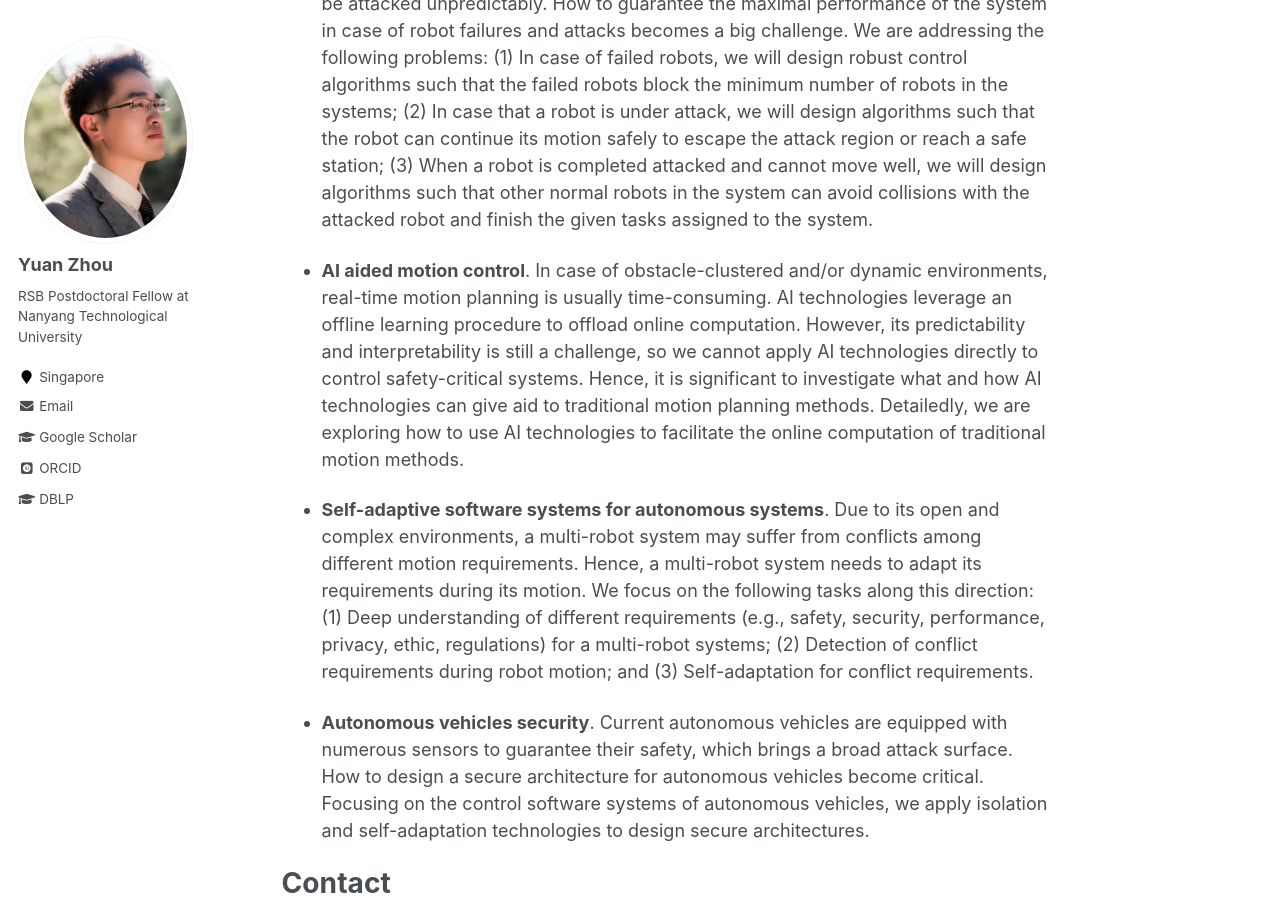
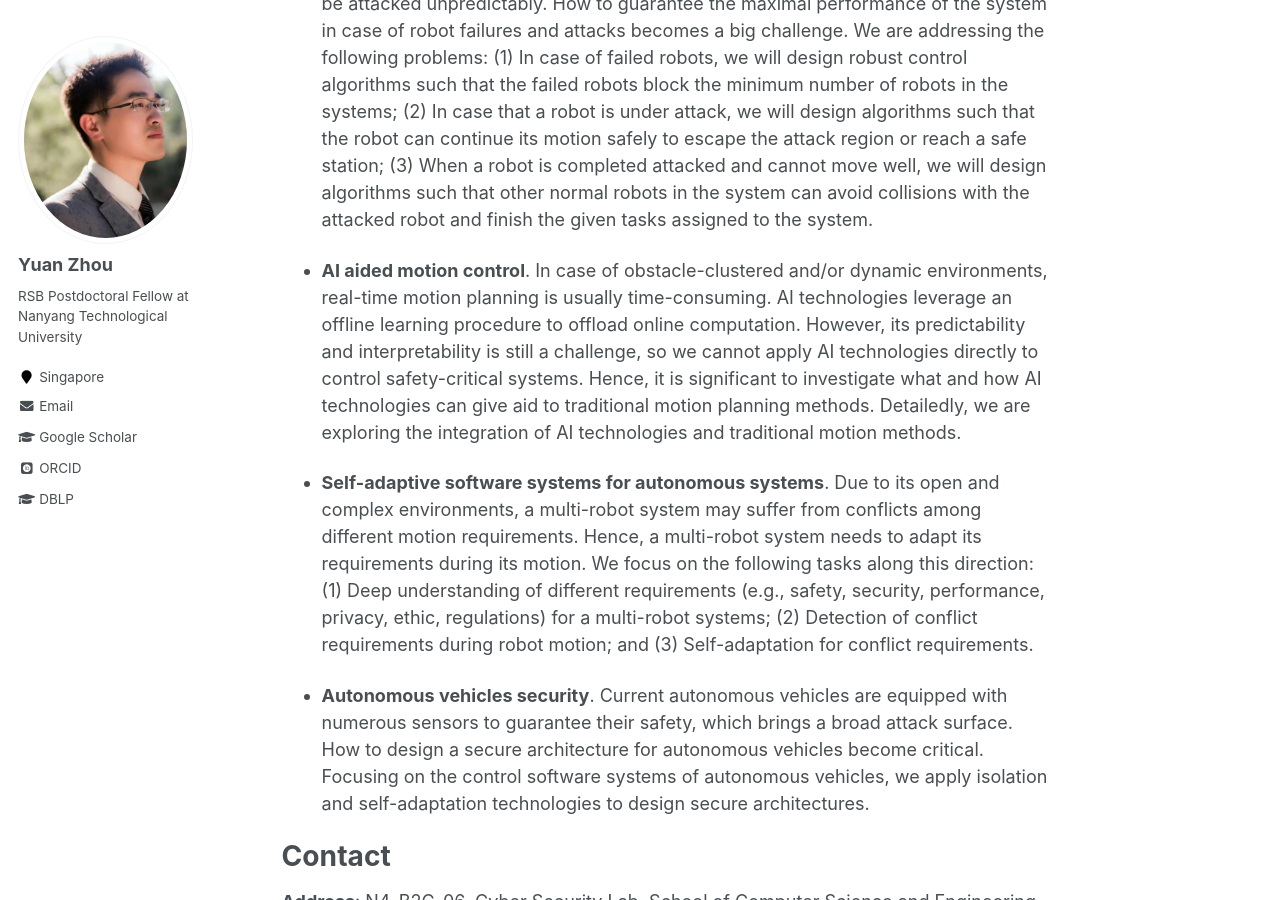
Before and after one commit to yuanzhou-yzhou/yuanzhou-yzhou.github.io, a Jekyll site: the page built from _pages/about.md, in a window 1280 px wide and 900 px high, scrolled down 726 px. Built offline with Jekyll 4.4.1, drawn with Linux system fonts in a browser that asks for light colours; some web fonts are replaced; comment, search, counter and statistics services are not loaded.

Commit message:
Update about.md

```diff
--- a/_pages/about.md
+++ b/_pages/about.md
@@ -21,7 +21,7 @@ To guarantee the safety, performance, and flexibility of a multi-robot system, w
 In practice, a robot may fail and/or be attacked unpredictably. How to guarantee the maximal performance of the system in case of robot failures and attacks becomes a big challenge. We are addressing the following problems: (1) In case of failed robots, we will design robust control algorithms such that the failed robots block the minimum number of robots in the systems; (2) In case that a robot is under attack, we will design algorithms such that the robot can continue its motion safely to escape the attack region or reach a safe station; (3) When a robot is completed attacked and cannot move well, we will design algorithms such that other normal robots in the system can avoid collisions with the attacked robot and finish the given tasks assigned to the system.
 
 - **AI aided motion control**.
-In case of obstacle-clustered and/or dynamic environments, real-time motion planning is usually time-consuming. AI technologies leverage an offline learning procedure to offload online computation. However, its predictability and interpretability is still a challenge, so we cannot apply AI technologies directly to control safety-critical systems. Hence, it is significant to investigate what and how AI technologies can give aid to traditional motion planning methods. Detailedly, we are exploring how to use AI technologies to facilitate the online computation of traditional motion methods.
+In case of obstacle-clustered and/or dynamic environments, real-time motion planning is usually time-consuming. AI technologies leverage an offline learning procedure to offload online computation. However, its predictability and interpretability is still a challenge, so we cannot apply AI technologies directly to control safety-critical systems. Hence, it is significant to investigate what and how AI technologies can give aid to traditional motion planning methods. Detailedly, we are exploring the integration of AI technologies and traditional motion methods.
 
 - **Self-adaptive software systems for autonomous systems**.
 Due to its open and complex environments, a multi-robot system may suffer from conflicts among different motion requirements. Hence, a multi-robot system needs to adapt its requirements during its motion. We focus on the following tasks along this direction: (1) Deep understanding of different requirements (e.g., safety, security, performance, privacy, ethic, regulations) for a multi-robot systems; (2) Detection of conflict requirements during robot motion; and (3) Self-adaptation for conflict requirements.
```
